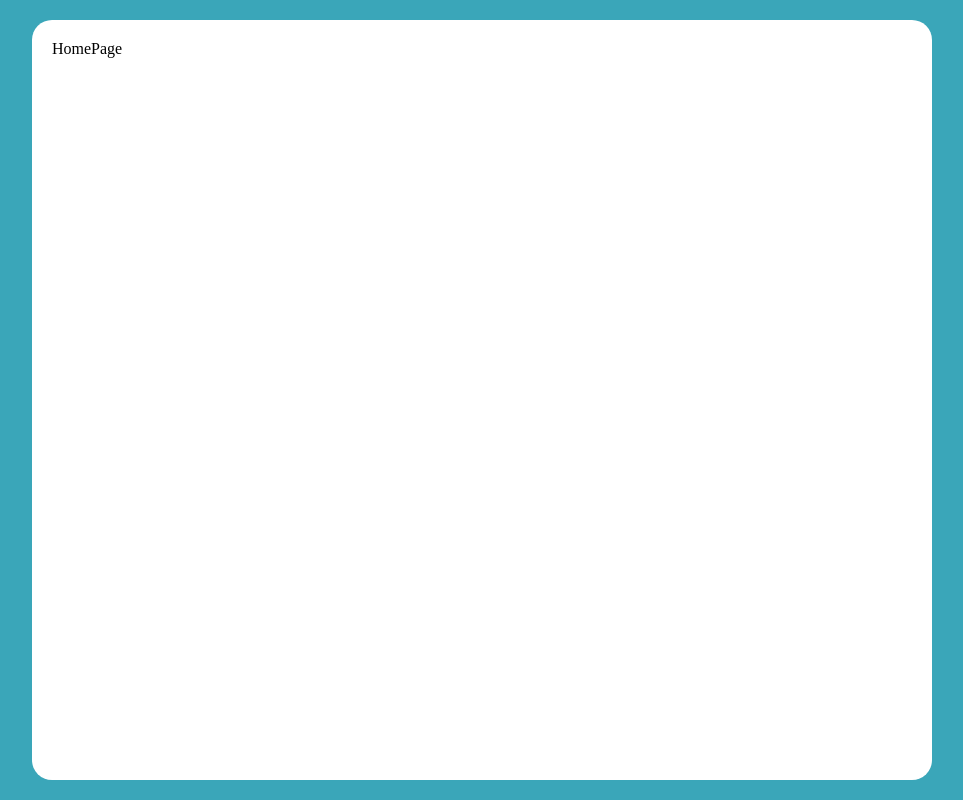
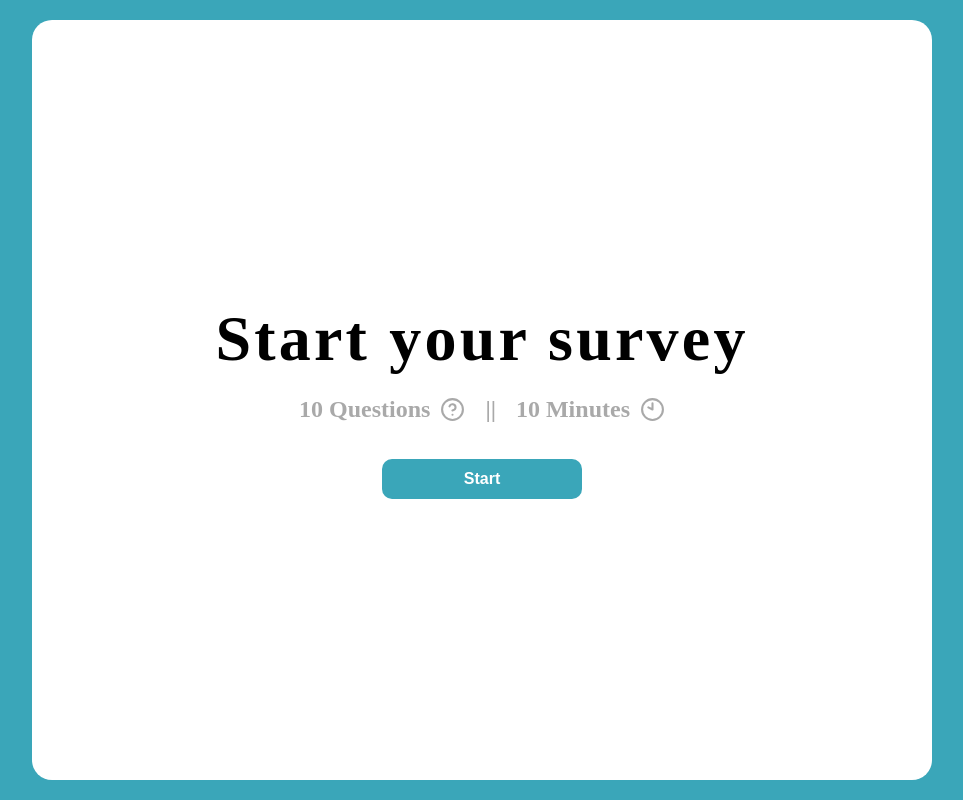
Before and after one commit to foolais/react-survey, a React (Vite) app: page / in a window 1280 px wide. Shown: the whole page, without its empty margins (158-1121 px from the left). Built offline with nearby package versions, Linux system fonts and the light colour scheme.

Commit message:
feat: add homepages styles

```diff
--- /dev/null
+++ b/src/components/fragments/Button/index.jsx
@@ -0,0 +1,8 @@
+/* eslint-disable react/prop-types */
+import "../styles/Button.module.css";
+
+const Button = ({ children, ...rest }) => {
+  return <button {...rest}>{children}</button>;
+};
+
+export default Button;
--- /dev/null
+++ b/src/components/fragments/index.js
@@ -0,0 +1,3 @@
+import Button from "./Button";
+
+export { Button };
--- /dev/null
+++ b/src/components/fragments/styles/Button.module.css
@@ -0,0 +1,16 @@
+button {
+  background: var(--primary-color);
+  color: white;
+  border: none;
+  padding: 10px 20px;
+  border-radius: 10px;
+  -webkit-border-radius: 10px;
+  -moz-border-radius: 10px;
+  -ms-border-radius: 10px;
+  -o-border-radius: 10px;
+  cursor: pointer;
+}
+
+button:hover {
+  background: var(--primary-hover);
+}
--- a/src/index.css
+++ b/src/index.css
@@ -8,4 +8,5 @@
 
 :root {
   --primary-color: #3aa6b9;
+  --primary-hover: #3aa6b9ce;
 }
--- a/src/pages/HomePages/index.jsx
+++ b/src/pages/HomePages/index.jsx
@@ -1,7 +1,29 @@
+import { CircleHelp } from "lucide-react";
+import { Button } from "../../components/fragments";
 import { ContainerLayout } from "../../components/layouts";
+import styles from "../styles/HomePages.module.css";
+import { Clock10 } from "lucide-react";
 
 const HomePages = () => {
-  return <ContainerLayout>HomePage</ContainerLayout>;
+  return (
+    <ContainerLayout>
+      <div className={styles.container}>
+        <h1>Start your survey</h1>
+        <div className={styles.info}>
+          <div className={styles.content}>
+            <p>10 Questions</p>
+            <CircleHelp size={25} />
+          </div>
+          <p>||</p>
+          <div className={styles.content}>
+            <p>10 Minutes</p>
+            <Clock10 size={25} />
+          </div>
+        </div>
+        <Button className={styles.btn}>Start</Button>
+      </div>
+    </ContainerLayout>
+  );
 };
 
 export default HomePages;
--- /dev/null
+++ b/src/pages/styles/HomePages.module.css
@@ -0,0 +1,49 @@
+.container,
+.info,
+.content {
+  display: flex;
+  align-items: center;
+  justify-content: center;
+}
+
+.container {
+  width: 100%;
+  height: 100%;
+  flex-direction: column;
+  gap: 20px;
+}
+
+.container h1 {
+  font-size: 4rem;
+  text-align: center;
+  letter-spacing: 0.05em;
+}
+
+.info {
+  font-size: 1.5rem;
+  gap: 20px;
+  font-weight: 600;
+  color: darkgrey;
+}
+
+.content {
+  gap: 10px;
+}
+
+.btn {
+  margin-top: 1rem;
+  width: 200px;
+  height: 40px;
+  color: #fff;
+  font-size: 16px;
+  font-weight: bold;
+}
+
+@media (max-width: 768px) {
+  .container h1 {
+    font-size: 3rem;
+  }
+  .info {
+    font-size: 1rem;
+  }
+}
```
Also changed, not shown: src/data/questions.js (added, +18 -0 lines).
